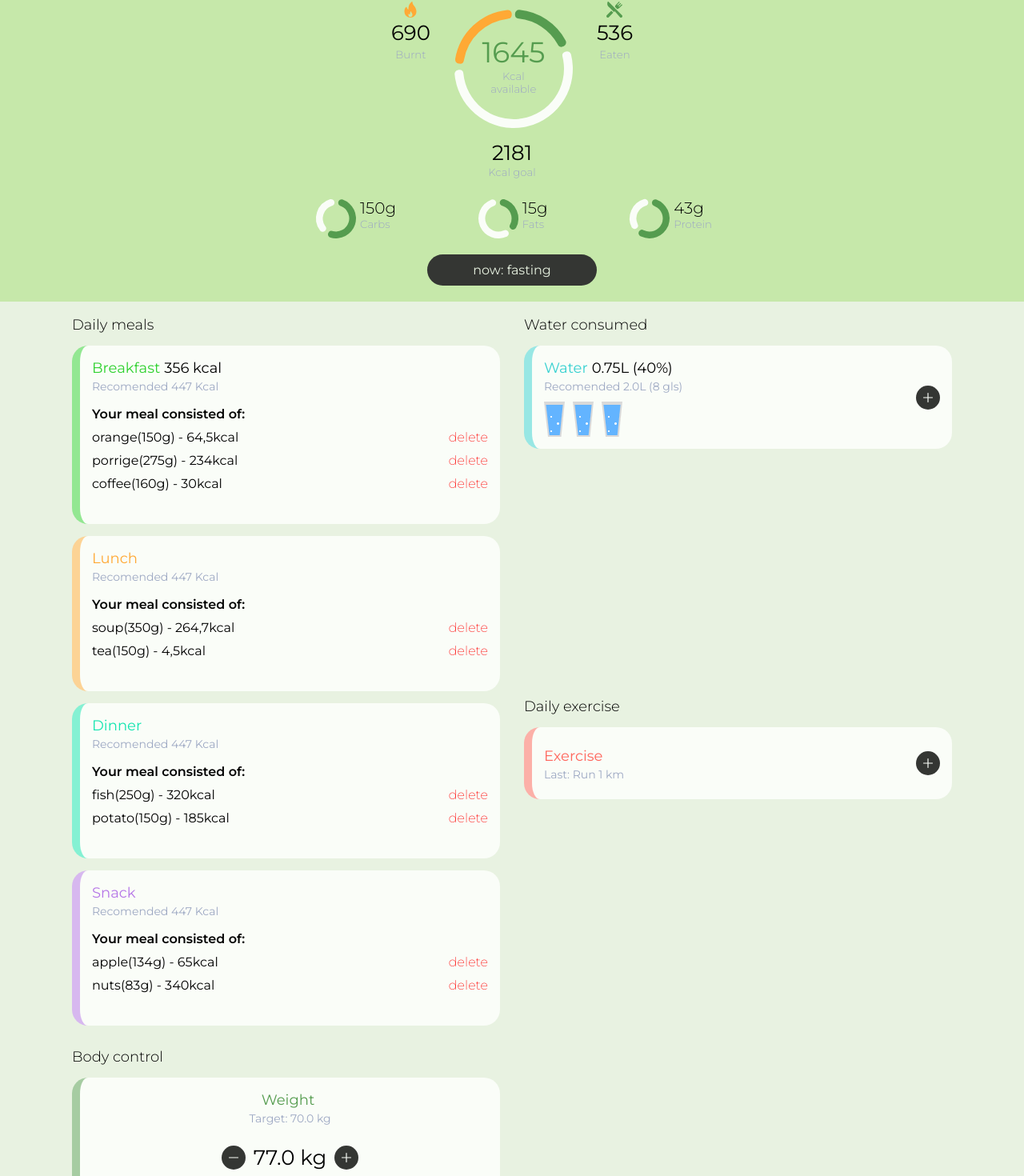
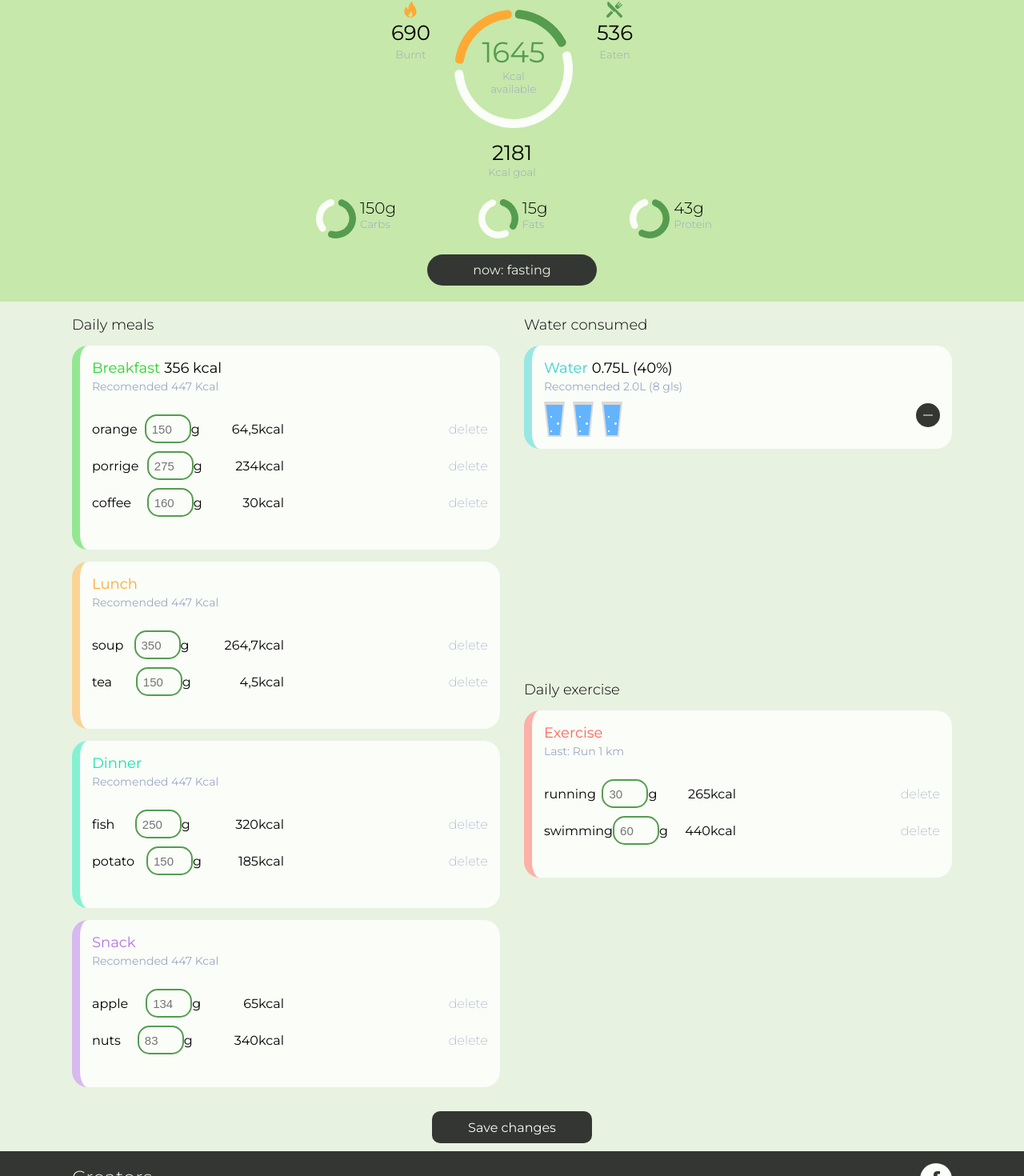
Before and after one commit to mitjasha/avocado, a React (Create React App) app: page / in a window 1280 px wide. Shown: the part 158-1628 px from the top of the page at 80% size. Built offline with nearby package versions, Linux system fonts and the light colour scheme.

Commit message:
feat: add inputs

```diff
--- a/src/App.tsx
+++ b/src/App.tsx
@@ -1,11 +1,11 @@
 import React from "react";
 import Footer from "./containers/Footer/Footer";
 import Header from "./containers/Header/Header";
-import EditEventScreen from "./pages/EditEventsScreen/EditEventScreen";
+// import EditEventScreen from "./pages/EditEventsScreen/EditEventScreen";
 // import RegistrationScreen from "./pages/RegistrationScreen/RegistrationScreen";
 // import AboutUsScreen from "./pages/AboutUsScreen/AboutUsScreen";
 // import EventScreen from "./pages/EventScreen/EventScreen";
-// import MainScreen from "./pages/MainScreen/MainScreen";
+import MainScreen from "./pages/MainScreen/MainScreen";
 // import ProductCardScreen from "./pages/ProductCardScreen/ProductCardScreen";
 // import ProfileScreen from "./pages/ProfileScreen/ProfieScreen";
 // import RecipesScreen from "./pages/RecipesScreen/RecipesScreen";
@@ -15,9 +15,9 @@ const App: React.FC = () => {
     <>
       <Header />
       <main className="main-app">
-        <EditEventScreen />
+        {/* <EditEventScreen /> */}
         {/* <AboutUsScreen /> */}
-        {/* <MainScreen /> */}
+        <MainScreen />
         {/* <EventScreen type="Breakfast" />
         <RecipesScreen />
         <ProductCardScreen />
--- a/src/components/DailyEventEditData/DailyEventEditData.scss
+++ b/src/components/DailyEventEditData/DailyEventEditData.scss
@@ -13,11 +13,23 @@
         padding: 0px;
     }
 
+    &__text {
+        width: 240px;
+        display: flex;
+        flex-direction: row;
+        justify-content: space-between;
+        align-items: center;
+    }
+
+}
+
+.input__container{
+    width: 100px;
 }
 
 .info {
     &__delete {
-        color: red;
+        color: #9da8c3;
         font-weight: 200;
     }
 
@@ -25,9 +37,35 @@
         font-size: 16px;
         font-weight: 600;
     }
+
+    &__input {
+        border: 2px solid #559c4f;
+        border-radius: 15px;
+        -webkit-border-radius: 15px;
+        text-indent: 10%;
+        -moz-border-radius: 15px;
+        -khtml-border-radius: 15px;
+        background: #fafdf8 !important;
+        outline: none;
+        height: 30px;
+        width: 50px;
+        font-weight: 400;
+        font-size: 15px;
+        color: #aeaeae;
+    }
 }
 
 .info__delete:hover {
+    color: red;
     cursor: pointer;
     font-weight: 500;
 }
+
+input[type='number'] {
+    -moz-appearance: textfield;
+}
+
+input::-webkit-outer-spin-button,
+input::-webkit-inner-spin-button {
+    -webkit-appearance: none;
+}
--- a/src/components/DailyEventEditData/DailyEventEditData.tsx
+++ b/src/components/DailyEventEditData/DailyEventEditData.tsx
@@ -8,12 +8,20 @@ export interface DailyEventData {
 const DailyEventEditData: React.FC<DailyEventData> = ({ data }) => {
   return (
     <ul className="container__info__ul">
-      <span className="info__header__span">Your meal consisted of:</span>
       {data.map((item) => (
         <li className="container__info__li">
-          <span className="info__name">
-            {item[0]}({item[1]}g) - {item[2]}kcal
-          </span>
+          <div className="container__info__text">
+            <span className="info__name">{item[0]}</span>
+            <div className="input__container">
+              <input
+                className="info__input"
+                type="number"
+                placeholder={item[1]}
+              />
+              <span>g</span>
+            </div>
+            <span className="info__name">{item[2]}kcal</span>
+          </div>
           <span className="info__delete">delete</span>
         </li>
       ))}
--- a/src/pages/EditEventsScreen/EditEventScreen.scss
+++ /dev/null
@@ -1 +0,0 @@
-@import "../../variables.scss";
--- a/src/pages/EditEventsScreen/EditEventScreen.tsx
+++ b/src/pages/EditEventsScreen/EditEventScreen.tsx
@@ -1,14 +1,9 @@
 import React from "react";
-import "./EditEventScreen.scss";
 import "../../index.scss";
-import DailyEventWrapper from "../../components/DailyEventWrapper/DailyEventWrapper";
 import PlusMinusButton from "../../components/Buttons/PlusMinusButton/PlusMinusButton";
 import minus from "../../assets/svg/minus-light.svg";
-import fire from "../../assets/svg/fire.svg";
-import eaten from "../../assets/svg/eaten.svg";
 import "../MainScreen/MainScreen.scss";
 import DailyEventEditWrapper from "../../components/DailyEventEditWrapper/DailyEventEditWrapper";
-import ChartComponent from "../../components/ChartComponent/ChartComponent";
 import DailyEventEditData from "../../components/DailyEventEditData/DailyEventEditData";
 
 const EditEventScreen = () => {
@@ -20,7 +15,14 @@ const EditEventScreen = () => {
     for (let i = 0; i < glasses; i += 1) {
       content.push(<div className="glass" key={i} />);
     }
-    return <div className="glasses">{content}</div>;
+    return (
+      <div className="glasses__container">
+        <div className="glasses">{content}</div>
+        <PlusMinusButton>
+          <img src={minus} alt="minus" className="plus-minus-img" />
+        </PlusMinusButton>
+      </div>
+    );
   };
 
   const breakfast = [
@@ -40,104 +42,12 @@ const EditEventScreen = () => {
     ["apple", "134", "65"],
     ["nuts", "83", "340"],
   ]; // будем получать эти данные из бд
-
-  const recomKcalPerDay = 2181;
-  const burntKcal = 690;
-  const eatenKcal = 536;
-  const availableKcal = recomKcalPerDay - eatenKcal;
-  const recomCarbs = 250;
-  const eatenCarbs = 150;
-  const availableCarbs = recomCarbs - eatenCarbs;
-  const recomFats = 40;
-  const eatenFats = 15;
-  const availableFats = recomFats - eatenFats;
-  const recomProtein = 68;
-  const eatenProtein = 43;
-  const availableProtein = recomProtein - eatenProtein;
+  const activities = [
+    ["running", "30", "265"],
+    ["swimming", "60", "440"],
+  ]; // будем получать эти данные из бд
 
   return (
-    <div className="main-screen">
-      <div className="daily-data">
-        <div className="container">
-          <div className="calories-chart">
-            <div className="calories-chart__info">
-              <img src={fire} alt="fire" />
-              <p className="chart-data-num">{burntKcal}</p>
-              <h5 className="chart-data-title">Burnt</h5>
-            </div>
-            <div className="calories-chart__chart">
-              <ChartComponent
-                chartData={[eatenKcal, availableKcal, burntKcal]}
-                colors={["#559C4F", "#fafdf8", "#FFA935"]}
-                size={158}
-                cutout={60}
-                spacing={6}
-              />
-              <div className="kcal-available">
-                <p className="kcal-available__num">{availableKcal}</p>
-                <h5 className="chart-data-title">Kcal available</h5>
-              </div>
-            </div>
-            <div className="calories-chart__info">
-              <img src={eaten} alt="fire" />
-              <p className="chart-data-num">{eatenKcal}</p>
-              <h5 className="chart-data-title">Eaten</h5>
-            </div>
-          </div>
-          <div className="goal-kcal">
-            <p className="chart-data-num">{recomKcalPerDay}</p>
-            <h5 className="chart-data-title">Kcal goal</h5>
-          </div>
-          <div className="nutrients-charts">
-            <div className="nutrients-charts__item">
-              <div>
-                <ChartComponent
-                  chartData={[eatenCarbs, availableCarbs]}
-                  colors={["#559C4F", "#fafdf8"]}
-                  size={60}
-                  cutout={15}
-                  spacing={3}
-                />
-              </div>
-              <div className="chart-info">
-                <p className="chart-data-num nutrients-num">{eatenCarbs}g</p>
-                <h5 className="chart-data-title">Carbs</h5>
-              </div>
-            </div>
-            <div className="nutrients-charts__item">
-              <div>
-                <ChartComponent
-                  chartData={[eatenFats, availableFats]}
-                  colors={["#559C4F", "#fafdf8"]}
-                  size={60}
-                  cutout={15}
-                  spacing={3}
-                />
-              </div>
-              <div className="chart-info">
-                <p className="chart-data-num nutrients-num">{eatenFats}g</p>
-                <h5 className="chart-data-title">Fats</h5>
-              </div>
-            </div>
-            <div className="nutrients-charts__item">
-              <div>
-                <ChartComponent
-                  chartData={[eatenProtein, availableProtein]}
-                  colors={["#559C4F", "#fafdf8"]}
-                  size={60}
-                  cutout={15}
-                  spacing={3}
-                />
-              </div>
-              <div className="chart-info">
-                <p className="chart-data-num nutrients-num">{eatenProtein}g</p>
-                <h5 className="chart-data-title">Protein</h5>
-              </div>
-            </div>
-          </div>
-          <div className="daily-data__status">now: fasting</div>
-        </div>
-      </div>
     <div className="container">
       <div className="daily-events">
         <div className="daily-events__meals">
@@ -170,7 +80,7 @@ const EditEventScreen = () => {
         </div>
         <div className="daily-events__water">
           <h3 className="daily-events__title">Water consumed</h3>
-            <DailyEventWrapper
+          <DailyEventEditWrapper
             title="Water"
             quantity="0.75L (40%)"
             recommended="Recomended 2.0L (8 gls)"
@@ -180,28 +90,15 @@ const EditEventScreen = () => {
         </div>
         <div className="daily-events__exercise">
           <h3 className="daily-events__title">Daily exercise</h3>
-            <DailyEventWrapper
+          <DailyEventEditWrapper
             title="Exercise"
             recommended="Last: Run 1 km"
             className="daily-events__item daily-events__item_exercise"
-            />
-          </div>
-          <div className="daily-events__weight">
-            <h3 className="daily-events__title">Body control</h3>
-            <DailyEventWrapper
-              title="Weight"
-              recommended="Target: 70.0 kg"
-              className="daily-events__item daily-events__item_weight"
-              minusButton={
-                <PlusMinusButton>
-                  <img src={minus} alt="minus" className="plus-minus-img" />
-                </PlusMinusButton>
-              }
-              curWeight=<p style={{ fontSize: "26px" }}>77.0 kg</p>
+            content={<DailyEventEditData data={activities} />}
           />
         </div>
       </div>
-      </div>
+      <div className="event__changes__btn">Save changes</div>
     </div>
   );
 };
--- a/src/pages/MainScreen/MainScreen.scss
+++ b/src/pages/MainScreen/MainScreen.scss
@@ -112,12 +112,41 @@
   width: 270px;
   gap: 10px;
   margin-top: 10px;
+
+  &__container{
+    display: flex;
+    flex-direction: row;
+    justify-content: space-between;
+    align-items: center;
+  }
 }
 
 .glass {
   width: 26px;
   height: 44px;
   background-image: url(../../assets/png/glass.png);
+}
+
+.event__changes__btn {
+  width: 200px;
+  height: 40px;
+  background-color: $dark-color;
+  color: $light-color;
+  border-radius: 10px;
+  display: flex;
+  justify-content: center;
+  align-items: center;
+  margin: auto;
+  position: relative;
+  bottom: 10px;
+}
+
+.event__changes__btn:hover{
+  cursor: pointer;
+  transform: scale(1.05);
+  transition: 0.5s;
+  color: $middle-green;
+
 }
 
 @media screen and (min-width: $media-tab-pt) {
--- a/src/pages/MainScreen/MainScreen.tsx
+++ b/src/pages/MainScreen/MainScreen.tsx
@@ -1,23 +1,24 @@
 import React from "react";
-import DailyEventWrapper from "../../components/DailyEventWrapper/DailyEventWrapper";
-import PlusMinusButton from "../../components/Buttons/PlusMinusButton/PlusMinusButton";
+// import DailyEventWrapper from "../../components/DailyEventWrapper/DailyEventWrapper";
+// import PlusMinusButton from "../../components/Buttons/PlusMinusButton/PlusMinusButton";
 import ChartComponent from "../../components/ChartComponent/ChartComponent";
-import minus from "../../assets/svg/minus-light.svg";
+// import minus from "../../assets/svg/minus-light.svg";
 import fire from "../../assets/svg/fire.svg";
 import eaten from "../../assets/svg/eaten.svg";
 import "./MainScreen.scss";
+import EditEventScreen from "../EditEventsScreen/EditEventScreen";
 
 const MainScreen: React.FC = () => {
-  const getWaterConsumed = () => {
-    const content = [];
-    const litreConsumed = 0.75; // будем получать эти данные из бд
-    const oneGlass = 0.25;
-    const glasses = litreConsumed / oneGlass;
-    for (let i = 0; i < glasses; i += 1) {
-      content.push(<div className="glass" key={i} />);
-    }
-    return <div className="glasses">{content}</div>;
-  };
+  // const getWaterConsumed = () => {
+  //   const content = [];
+  //   const litreConsumed = 0.75; // будем получать эти данные из бд
+  //   const oneGlass = 0.25;
+  //   const glasses = litreConsumed / oneGlass;
+  //   for (let i = 0; i < glasses; i += 1) {
+  //     content.push(<div className="glass" key={i} />);
+  //   }
+  //   return <div className="glasses">{content}</div>;
+  // };
 
   const recomKcalPerDay = 2181;
   const burntKcal = 690;
@@ -116,7 +117,8 @@ const MainScreen: React.FC = () => {
           <div className="daily-data__status">now: fasting</div>
         </div>
       </div>
-      <div className="container">
+      <EditEventScreen />
+      {/* <div className="container">
         <div className="daily-events">
           <div className="daily-events__meals">
             <h1 className="daily-events__title">Daily meals</h1>
@@ -175,7 +177,7 @@ const MainScreen: React.FC = () => {
             />
           </div>
         </div>
-      </div>
+      </div> */}
     </div>
   );
 };
```
Lines whose indentation alone changed are shown as unchanged.
